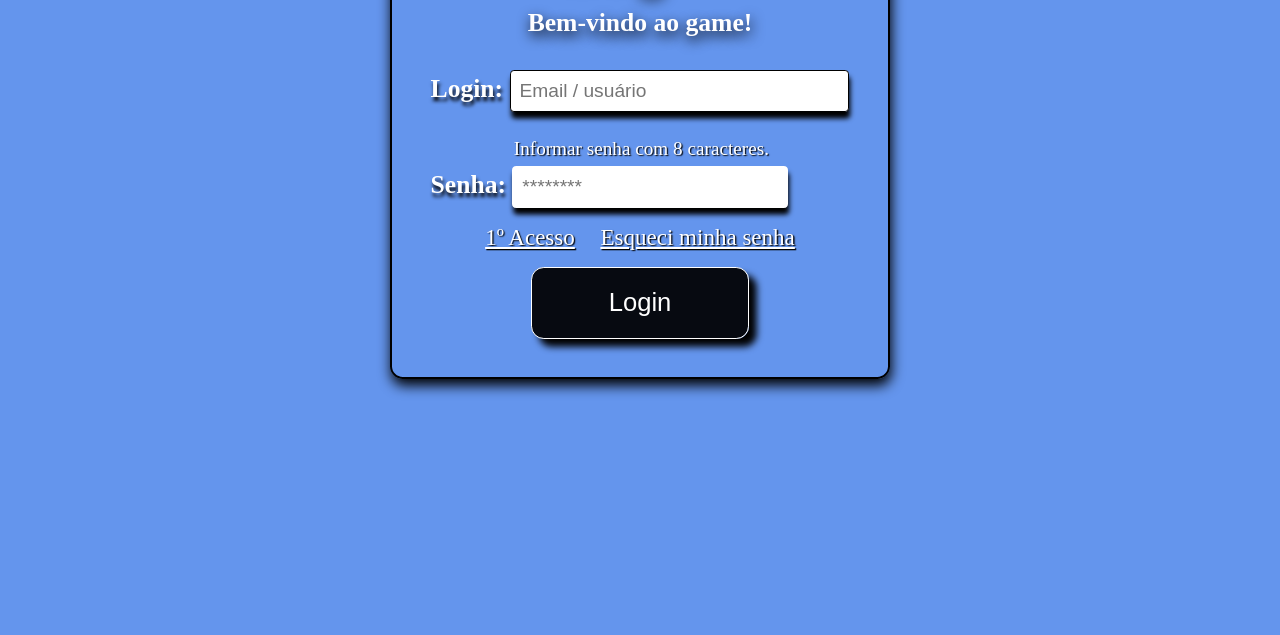
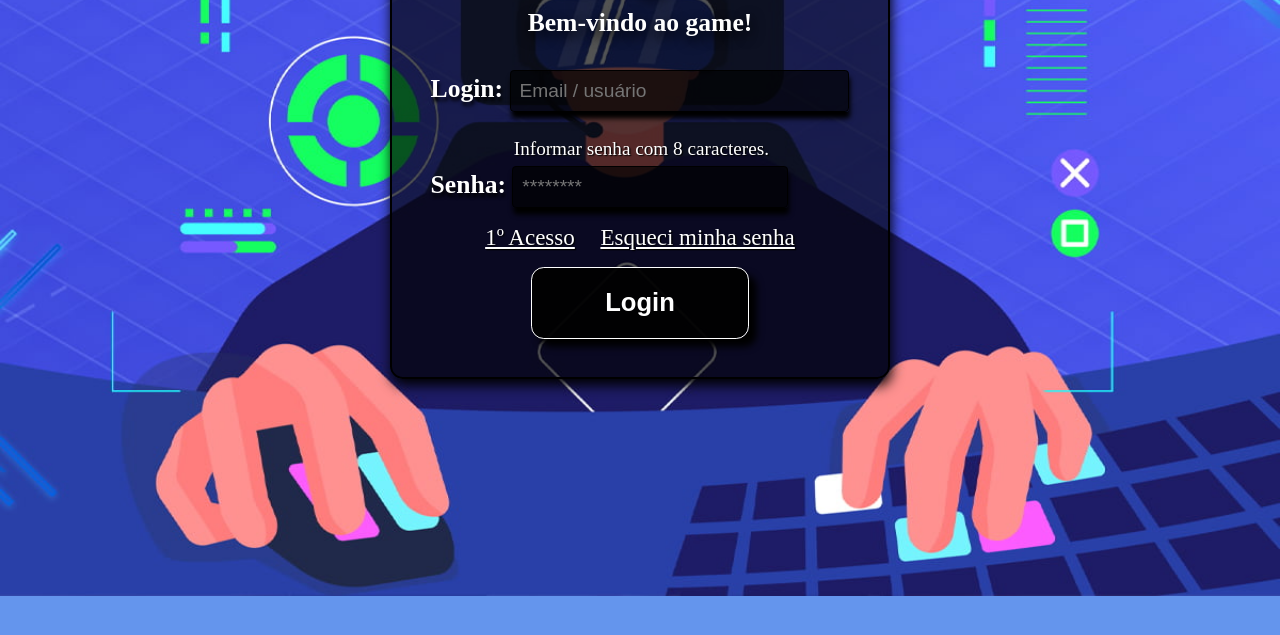
Before and after one commit to vitoriabarbosa/Login--game-page, a plain HTML site: page index.html in a window 1280 px wide. Shown: the part 151-786 px from the top of the page. Drawn offline with Linux system fonts and the light colour scheme.

Commit message:
fundo e alteracoes input

```diff
--- a/style.css
+++ b/style.css
@@ -1,5 +1,8 @@
 body {
   background-color: cornflowerblue;
+  background-image: url("jogos.jpg");
+  background-size: cover;
+  background-repeat: no-repeat;
   color: white;
   margin: 0%;
   width: 100%;
@@ -11,6 +14,7 @@ form {
   padding: 3vw;
   margin-top: 2vw;
   border-radius: 1vw;
+  background: #000000ab;
   border: 0.2vw solid black;
   box-shadow: 0.1vw 0.5vw 1vw black;
 }
@@ -43,13 +47,15 @@ form label {
   padding: 0.7vw;
   width: 25vw;
   margin: 1.5vw 0;
-  /*background: #070b11e8;*/
-  color: black;
+  /* background: #070b11e8; */
+  color: white;
+  background: #000000ab;
   font-size: 1.5vw;
   border: solid 0.1vw black;
   box-shadow: 0.1vw 0.5vw 0.4vw black;
-  /*box-shadow: 0.1vw 0.4vw 1vw;
+  /* box-shadow: 0.1vw 0.4vw 1vw;
    background: transparent; */
+  outline: none;
 }
 
 .inform-senha {
@@ -63,11 +69,13 @@ form label {
   border-radius:0.3vw;
   padding: 0.7vw;
   width: 20vw;
-  color: black;
+  background: #000000ab;
+  color: white;
   font-size: 1.5vw;
-  border: solid 0.1vw white;
+  border: solid 0.1vw black;
   box-shadow: 0.1vw 0.5vw 0.4vw black;
-  /*box-shadow: 0.1vw 0.4vw 1vw;*/
+  /* box-shadow: 0.1vw 0.4vw 1vw; */
+  outline: none;
 }
 
 ul {
@@ -103,6 +111,7 @@ a {
   border: white solid 0.1vw;
   border-radius: 1vw;
   font-size: 2vw;
+  font-weight: bold;
   box-shadow: 0.6vw 0.6vw 0.6vw black;
 }
 
@@ -115,6 +124,5 @@ a {
   cursor: pointer;
   background: white;
   color: black;
-  font-weight: bold;
-  border: black solid 0.2vw;
+  border: black solid 0.1vw;
 }
```
Also changed, not shown: Jogos.jpg (added).
